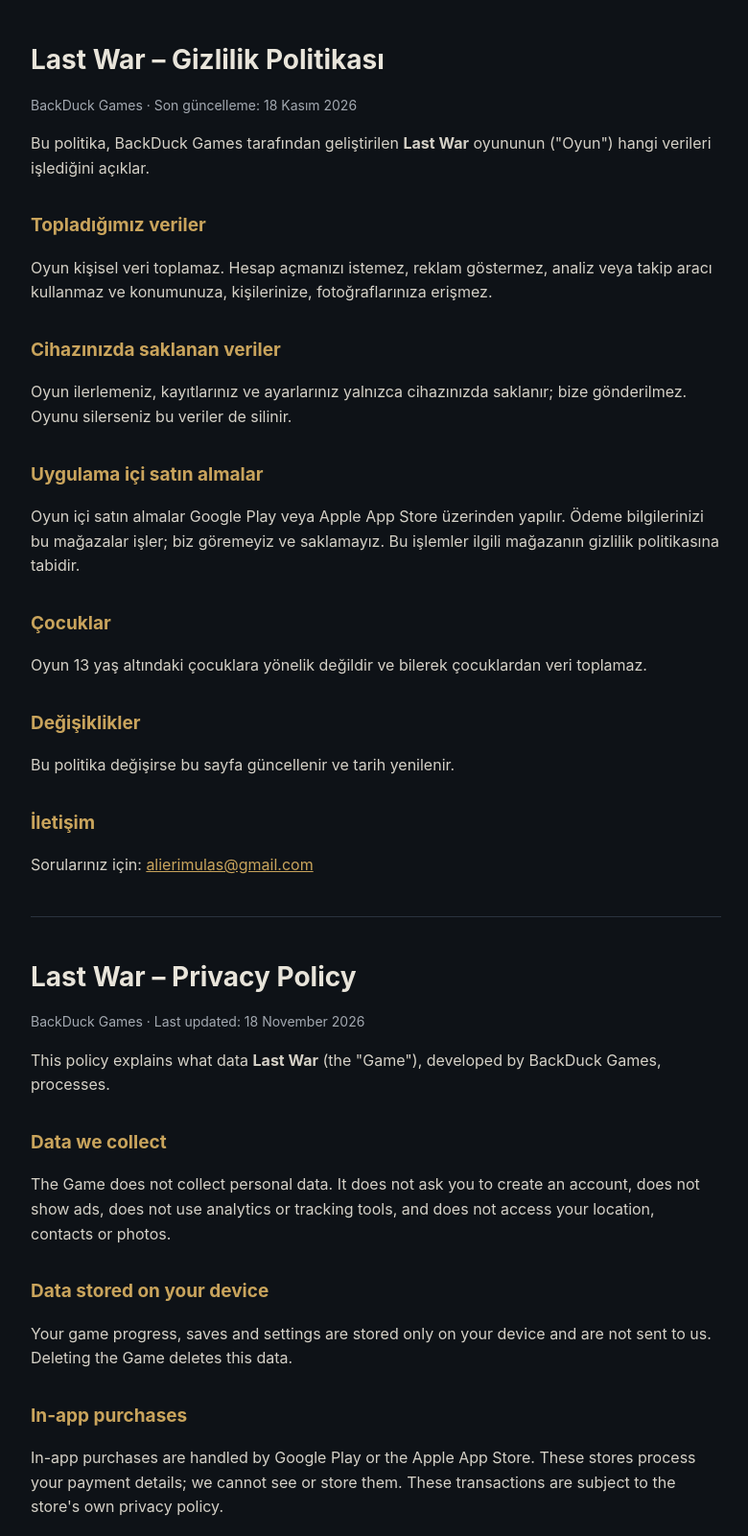
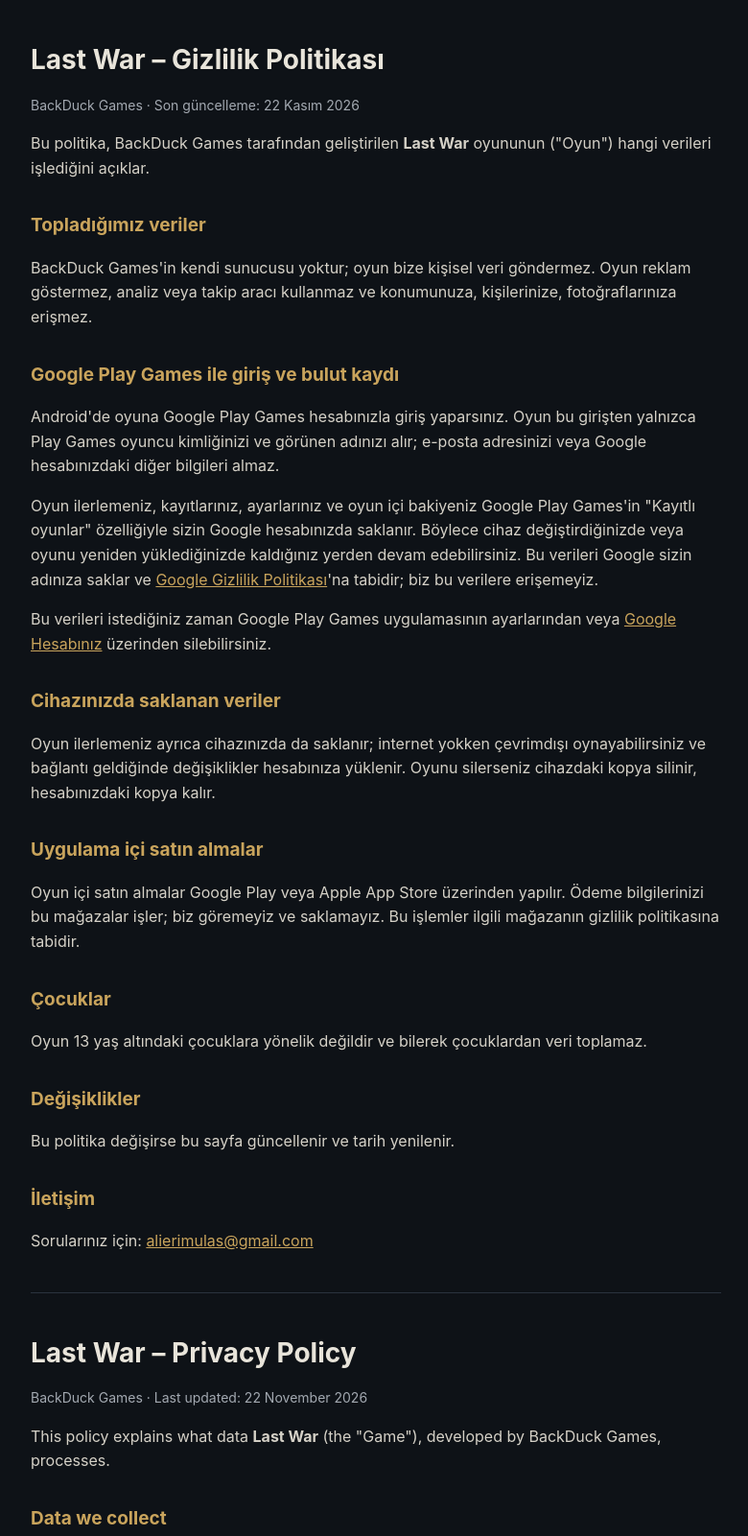
Before and after one commit to tekesumut/backduck-privacy, a plain HTML site: page index.html in a window 1280 px wide. Shown: the top 1601 px of the page at 96% size, without its empty margins (248-1028 px from the left). Drawn offline with Linux system fonts and the light colour scheme.

Commit message:
Describe Google Play Games sign-in and cloud saves
The game now signs players in with Google Play Games and keeps progress in
their Play Games saved games, with an offline copy on the device.

Co-Authored-By: Claude Opus 5.5 <noreply@anthropic.com>

```diff
--- a/index.html
+++ b/index.html
@@ -14,15 +14,20 @@
 <body>
 <main>
 <h1>Last War – Gizlilik Politikası</h1>
-<p class="muted">BackDuck Games · Son güncelleme: 18 Kasım 2026</p>
+<p class="muted">BackDuck Games · Son güncelleme: 22 Kasım 2026</p>
 
 <p>Bu politika, BackDuck Games tarafından geliştirilen <strong>Last War</strong> oyununun ("Oyun") hangi verileri işlediğini açıklar.</p>
 
 <h2>Topladığımız veriler</h2>
-<p>Oyun kişisel veri toplamaz. Hesap açmanızı istemez, reklam göstermez, analiz veya takip aracı kullanmaz ve konumunuza, kişilerinize, fotoğraflarınıza erişmez.</p>
+<p>BackDuck Games'in kendi sunucusu yoktur; oyun bize kişisel veri göndermez. Oyun reklam göstermez, analiz veya takip aracı kullanmaz ve konumunuza, kişilerinize, fotoğraflarınıza erişmez.</p>
+
+<h2>Google Play Games ile giriş ve bulut kaydı</h2>
+<p>Android'de oyuna Google Play Games hesabınızla giriş yaparsınız. Oyun bu girişten yalnızca Play Games oyuncu kimliğinizi ve görünen adınızı alır; e-posta adresinizi veya Google hesabınızdaki diğer bilgileri almaz.</p>
+<p>Oyun ilerlemeniz, kayıtlarınız, ayarlarınız ve oyun içi bakiyeniz Google Play Games'in "Kayıtlı oyunlar" özelliğiyle sizin Google hesabınızda saklanır. Böylece cihaz değiştirdiğinizde veya oyunu yeniden yüklediğinizde kaldığınız yerden devam edebilirsiniz. Bu verileri Google sizin adınıza saklar ve <a href="https://policies.google.com/privacy">Google Gizlilik Politikası</a>'na tabidir; biz bu verilere erişemeyiz.</p>
+<p>Bu verileri istediğiniz zaman Google Play Games uygulamasının ayarlarından veya <a href="https://myaccount.google.com/">Google Hesabınız</a> üzerinden silebilirsiniz.</p>
 
 <h2>Cihazınızda saklanan veriler</h2>
-<p>Oyun ilerlemeniz, kayıtlarınız ve ayarlarınız yalnızca cihazınızda saklanır; bize gönderilmez. Oyunu silerseniz bu veriler de silinir.</p>
+<p>Oyun ilerlemeniz ayrıca cihazınızda da saklanır; internet yokken çevrimdışı oynayabilirsiniz ve bağlantı geldiğinde değişiklikler hesabınıza yüklenir. Oyunu silerseniz cihazdaki kopya silinir, hesabınızdaki kopya kalır.</p>
 
 <h2>Uygulama içi satın almalar</h2>
 <p>Oyun içi satın almalar Google Play veya Apple App Store üzerinden yapılır. Ödeme bilgilerinizi bu mağazalar işler; biz göremeyiz ve saklamayız. Bu işlemler ilgili mağazanın gizlilik politikasına tabidir.</p>
@@ -39,15 +44,20 @@
 <hr>
 
 <h1>Last War – Privacy Policy</h1>
-<p class="muted">BackDuck Games · Last updated: 18 November 2026</p>
+<p class="muted">BackDuck Games · Last updated: 22 November 2026</p>
 
 <p>This policy explains what data <strong>Last War</strong> (the "Game"), developed by BackDuck Games, processes.</p>
 
 <h2>Data we collect</h2>
-<p>The Game does not collect personal data. It does not ask you to create an account, does not show ads, does not use analytics or tracking tools, and does not access your location, contacts or photos.</p>
+<p>BackDuck Games runs no servers of its own; the Game sends no personal data to us. The Game does not show ads, does not use analytics or tracking tools, and does not access your location, contacts or photos.</p>
+
+<h2>Google Play Games sign-in and cloud saves</h2>
+<p>On Android you sign in to the Game with your Google Play Games account. From this sign-in the Game only receives your Play Games player ID and display name; it does not receive your email address or any other information in your Google Account.</p>
+<p>Your game progress, saves, settings and in-game balance are stored in your Google Account using Google Play Games "Saved Games", so you can continue where you left off after changing devices or reinstalling. Google stores this data on your behalf under the <a href="https://policies.google.com/privacy">Google Privacy Policy</a>; we cannot access it.</p>
+<p>You can delete this data at any time from the Google Play Games app settings or from your <a href="https://myaccount.google.com/">Google Account</a>.</p>
 
 <h2>Data stored on your device</h2>
-<p>Your game progress, saves and settings are stored only on your device and are not sent to us. Deleting the Game deletes this data.</p>
+<p>Your progress is also kept on your device, so you can play offline; changes upload to your account when you are back online. Deleting the Game removes the copy on your device; the copy in your account remains.</p>
 
 <h2>In-app purchases</h2>
 <p>In-app purchases are handled by Google Play or the Apple App Store. These stores process your payment details; we cannot see or store them. These transactions are subject to the store's own privacy policy.</p>
```
